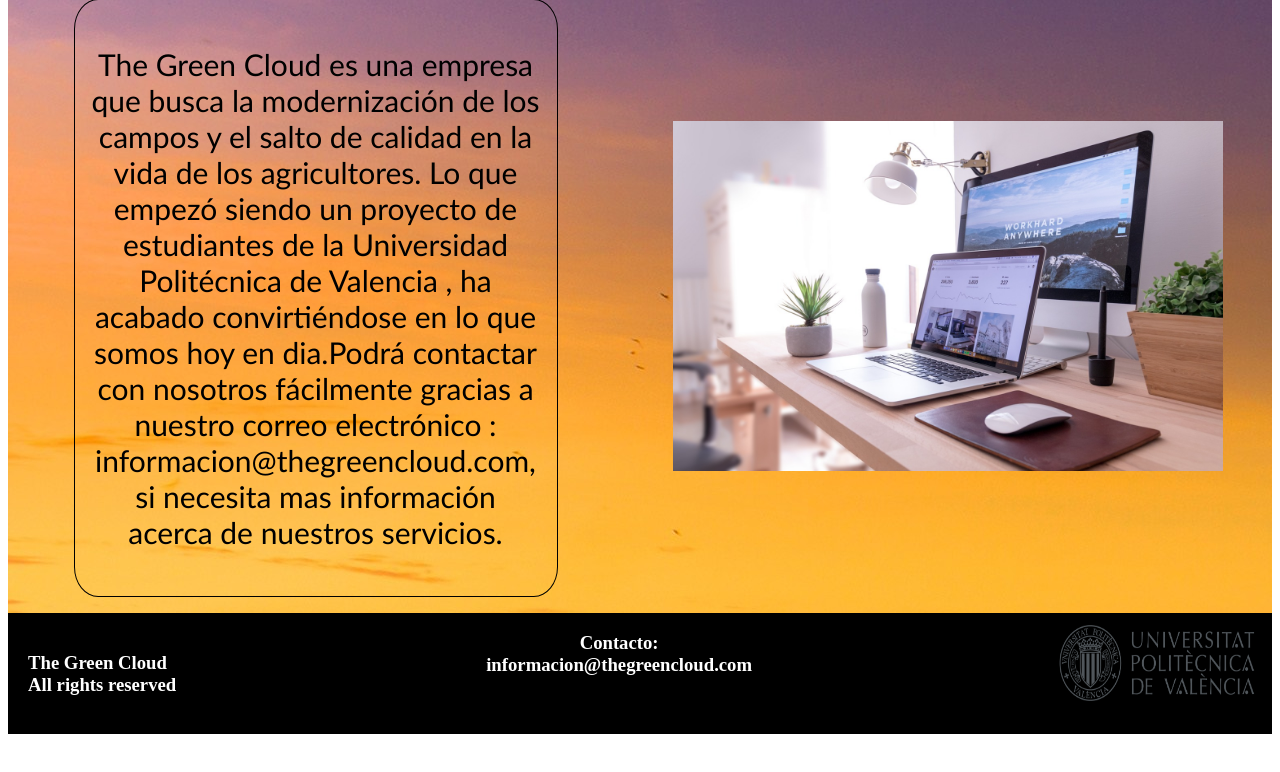
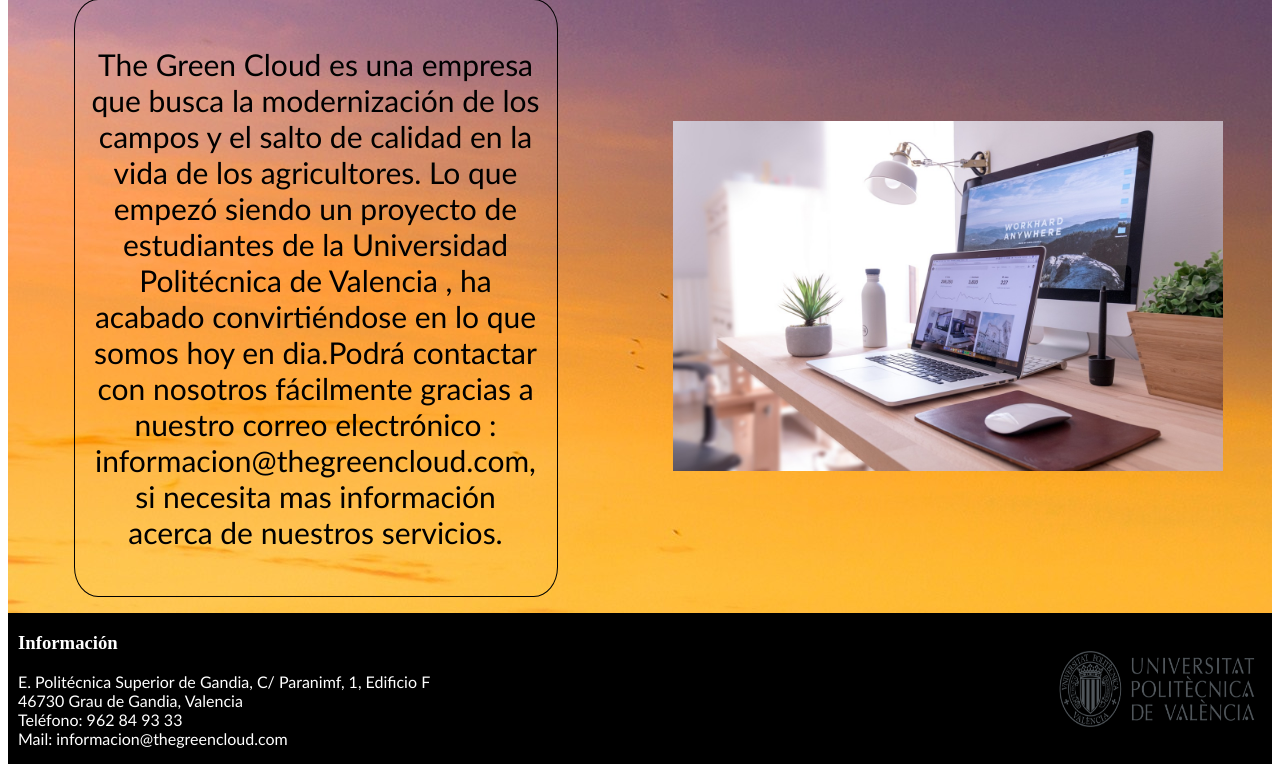
Before and after one commit to Gausek17/CDIO-TheGreenCloud, a PHP site: page /paginaInfo.html in a window 1280 px wide. Shown: the part 1739-2511 px from the top of the page. Before the commit the page ends 2473 px from the top, so only its background shows below. Run offline with PHP 8.4, Linux system fonts and the light colour scheme.

Commit message:
Footer final
He introducido el diseño del footer de leire

```diff
--- a/src/css/estiloinfo.css
+++ b/src/css/estiloinfo.css
@@ -186,6 +186,7 @@
             display: flex;
             justify-content: space-between;
             flex-wrap: wrap;
+            align-items: center;
             /*margin: 0 40px;*/
         }
 .upv {
@@ -198,3 +199,6 @@
 #tgc-final {
     padding: 20px
 }
+.contacto{
+    margin-left: 10px;
+}
--- a/src/paginaInfo.html
+++ b/src/paginaInfo.html
@@ -79,8 +79,13 @@
    </section>
    <footer >
        <section class="footer">
-          <h3 id="tgc-final">The Green Cloud <br>All rights reserved</h3>
-          <h3 id="correo">Contacto: <br>informacion@thegreencloud.com</h3>
+          <article class="contacto">
+        <h3>Información</h3>
+        <p>E. Politécnica Superior de Gandia, C/ Paranimf, 1, Edificio F <br>
+            46730 Grau de Gandia, Valencia<br>
+            Teléfono: 962 84 93 33<br>
+            Mail: informacion@thegreencloud.com</p>
+    </article>
           <img class="upv" src="imagenes/marca_UPV_principal_color300.png" alt="logo upv">
        </section>
    </footer>
```
